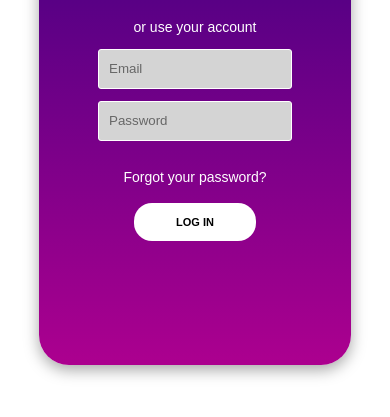
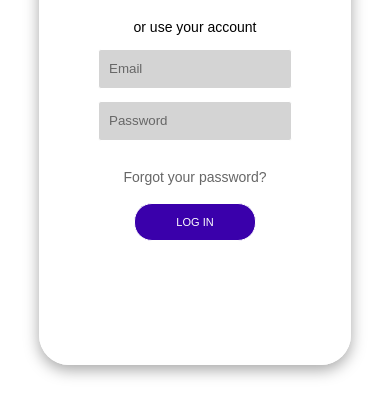
Before and after one commit to vishnuareeckal/Login-page, a plain HTML site: page index.html in a window 390 px wide. Shown: the part 215-632 px from the top of the page. Drawn offline with Linux system fonts and the light colour scheme.

Commit message:
fifth commit

```diff
--- a/index.css
+++ b/index.css
@@ -209,8 +209,8 @@ form{
     .log-in{
         width: 100%;
         border-radius: 30px;
-        background: linear-gradient(#310080, rgb(172, 0, 143));
-        color: #fff;
+        background: #ffff;
+        color: #000000;
     }
     .input{
         width: 180px;
@@ -246,16 +246,14 @@ form{
         /* margin-left: 112px; */
         border-top-color: #fff;
         border: solid 1px;
-        background: #ffffff;
-        color: #000000;
-        font-weight: bold;
+        background: #3a00ab;
+        color: #fff;
         border-radius: 18px;
-        border: transparent;
     }
     .forgot{
         text-decoration: none;
         float: left;
-        color: #ffffff;
+        color: #676767;
         font-size: 14px;
         /* padding-left: 104px; */
         padding-top: 28px;
```
